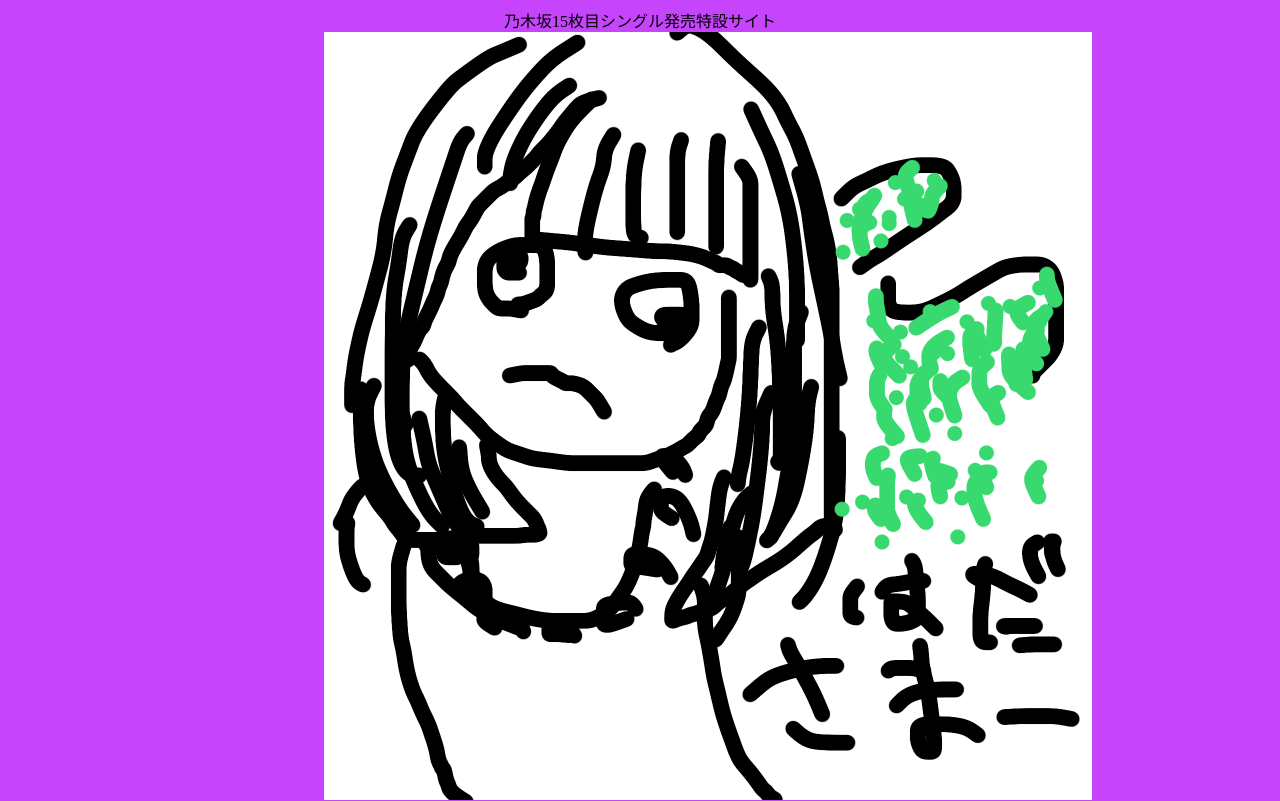
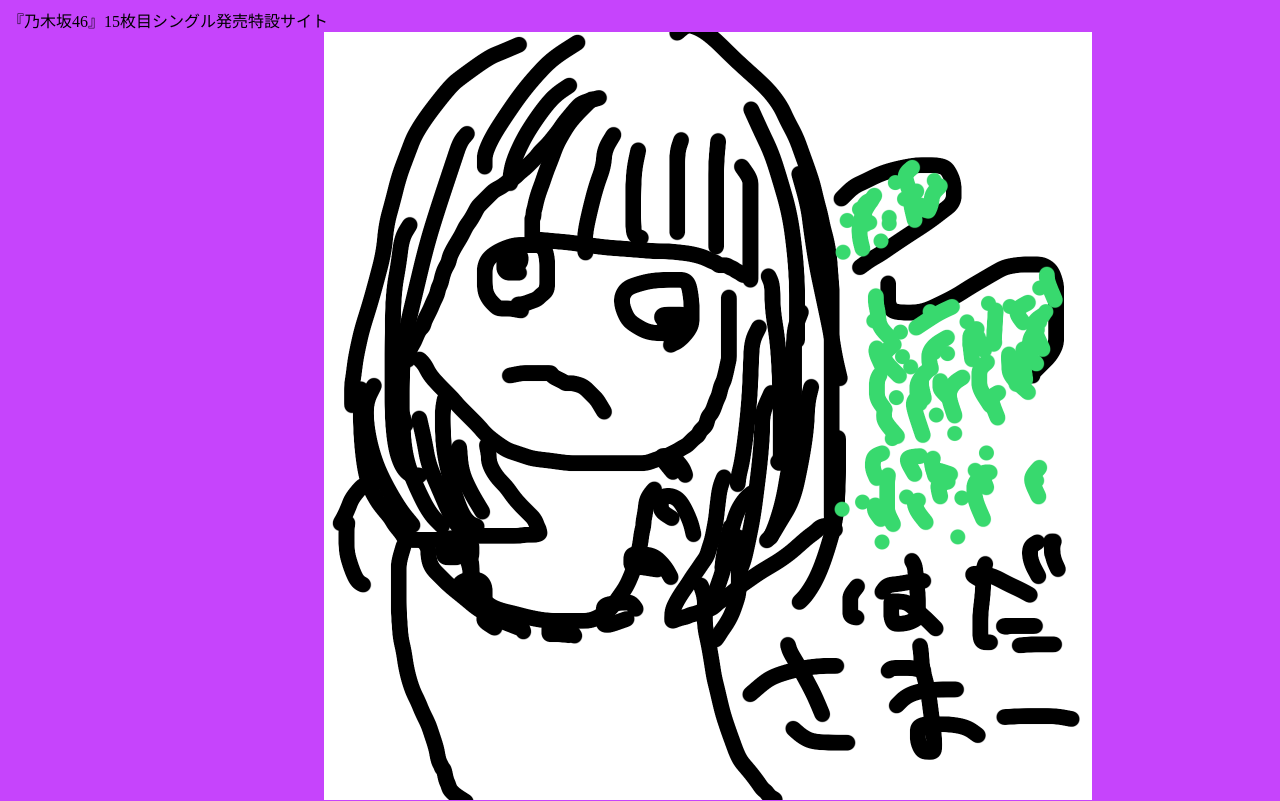
Before and after one commit to yumapiero/2016web1, a plain HTML site: page index.html in a window 1280 px wide. Shown: the top 801 px of the page. Drawn offline with Linux system fonts and the light colour scheme.

Commit message:
Update index.html

```diff
--- a/index.html
+++ b/index.html
@@ -9,7 +9,9 @@
 
   <body>
     <center>
-    <class="drop_shadow">乃木坂15枚目シングル発売特設サイト</class>
+    <ul id="text-shadow">
+		  <li class="drop_shadow">『乃木坂46』15枚目シングル発売特設サイト</li>
+		</ul>
     </center>
     <section class="image">
 
```
